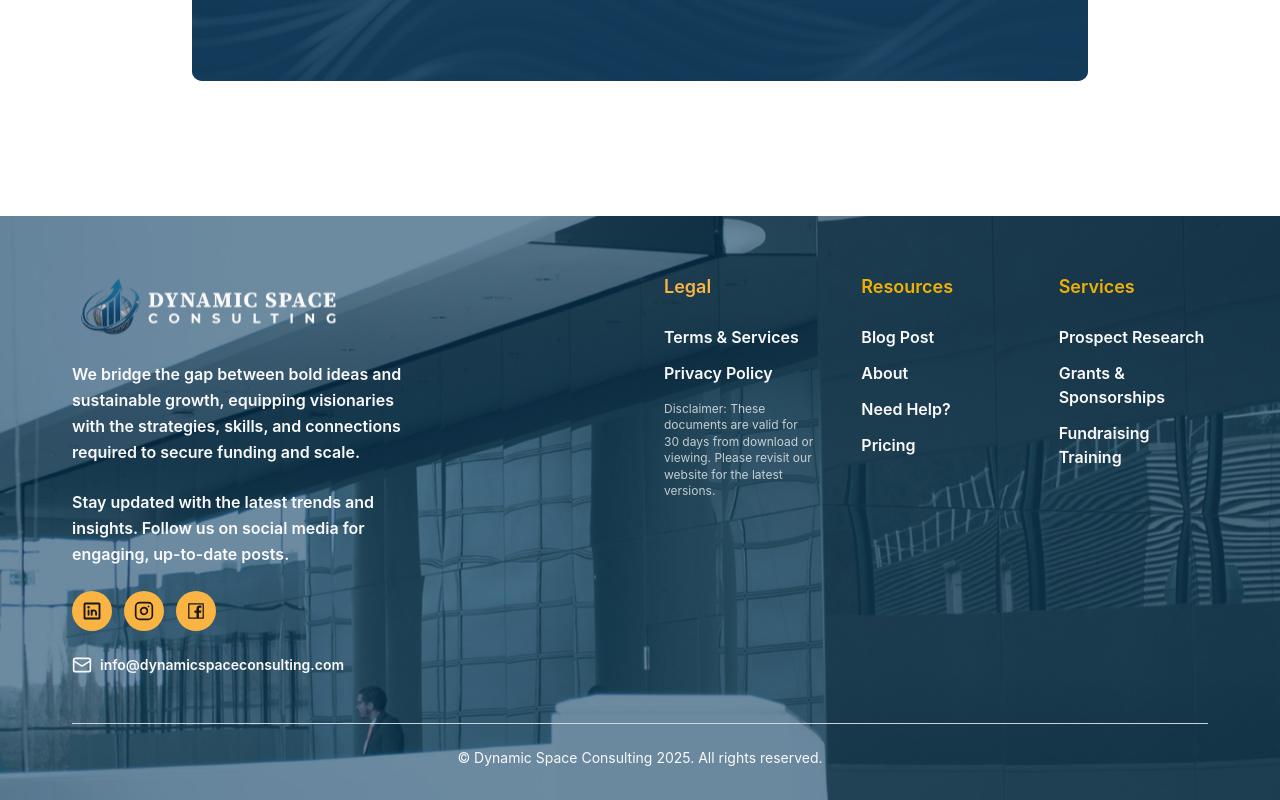
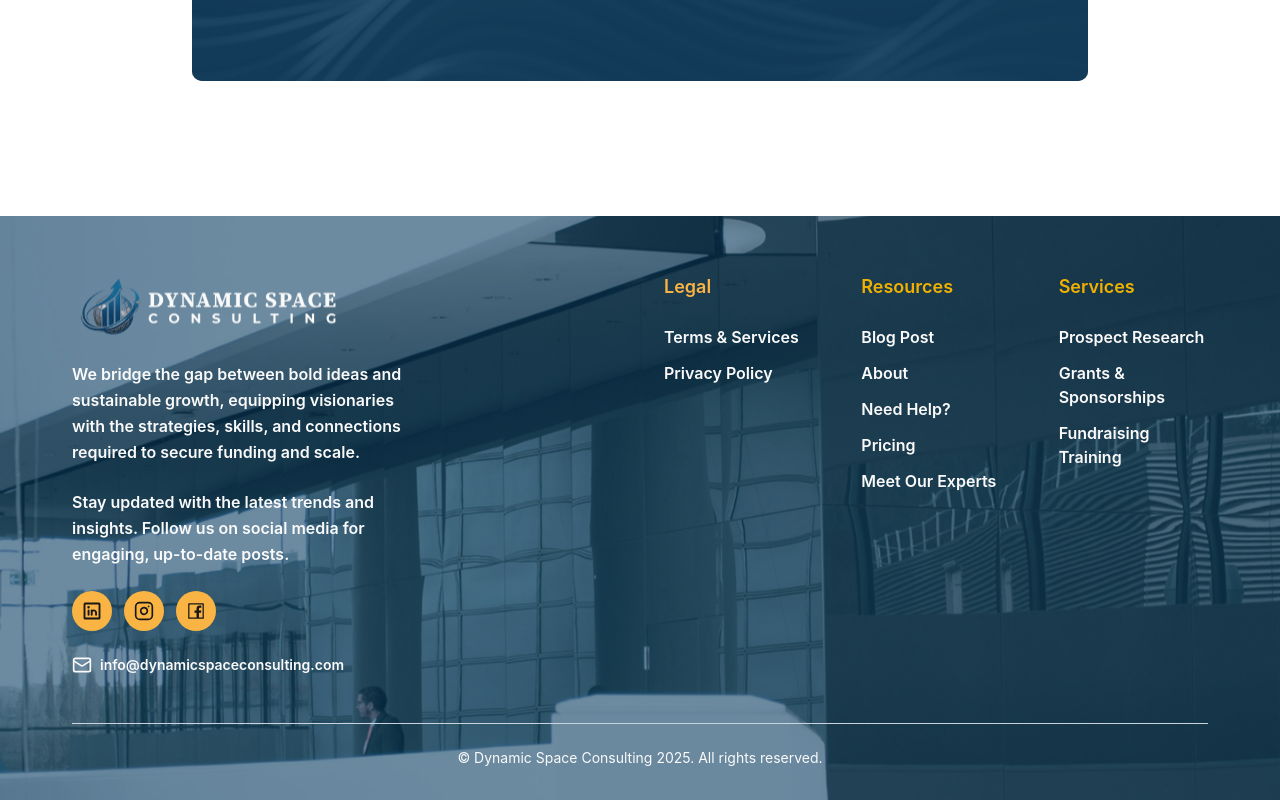
Before and after one commit to Dynamic-Space-Consulting/website, a Next.js app: page /what-we-do in a window 1280 px wide. Shown: the part 5104-5904 px from the top of the page. Built offline with nearby package versions, Linux system fonts and the light colour scheme; a web font is replaced by a local one.

Commit message:
Added Meet Our Expert section

```diff
--- a/app/components/Footer.tsx
+++ b/app/components/Footer.tsx
@@ -118,12 +118,6 @@ export default function Footer() {
                   </a>
                 </li>
               </ul>
-
-              {/* Disclaimer */}
-              <p className="text-xs text-[#FAFAFA] mt-4 leading-snug opacity-75">
-                Disclaimer: These documents are valid for 30 days from download
-                or viewing. Please revisit our website for the latest versions.
-              </p>
             </div>
 
             {/* Resources Column */}
@@ -162,6 +156,15 @@ export default function Footer() {
                     className="text-[#FAFAFA] font-semibold hover:text-yellow-500 transition-colors"
                   >
                     Pricing
+                  </Link>
+                </li>
+                {/* NEW: Meet Our Experts */}
+                <li>
+                  <Link
+                    href="/meet-our-experts"
+                    className="text-[#FAFAFA] font-semibold hover:text-yellow-500 transition-colors"
+                  >
+                    Meet Our Experts
                   </Link>
                 </li>
               </ul>
```
